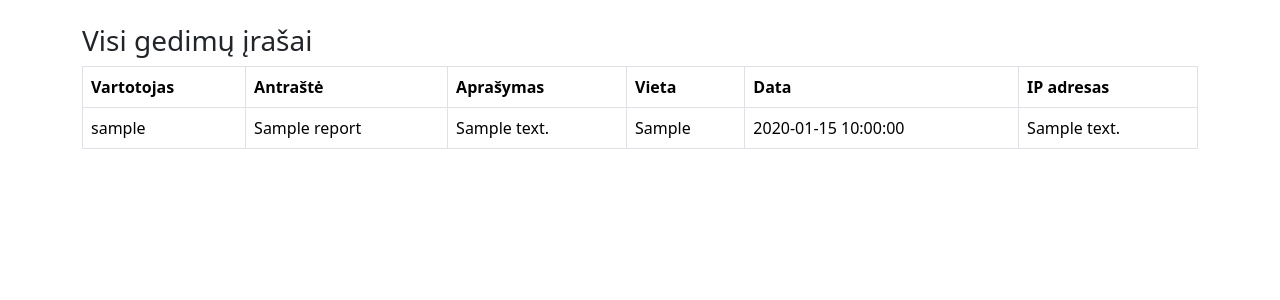
After one commit to UgniusIST23/gedimu-registravimas, a PHP site: page /view_reports.php in a window 1280 px wide. The commit adds this page. Shown: the top 300 px of the page. Run offline with PHP 8.4, Linux system fonts and the light colour scheme; a user stored in the database is signed in; data comes from the database, SQL or seed files in the repository; tables that the repository leaves empty or names only in its code hold one stand-in row (values such as "Sample post").

Commit message:
4 užduotis, C dalis

```diff
--- a/index.php
+++ b/index.php
@@ -24,6 +24,7 @@ $username = $_SESSION['username'];
         <p>Pasirinkite, ką norite daryti:</p>
         <a href="change_password.php" class="btn btn-primary m-1">A. Pakeisti slaptažodį</a>
         <a href="add_report.php" class="btn btn-warning m-1">B. Pridėti gedimo įrašą</a>
+        <a href="view_reports.php" class="btn btn-success">C. Peržiūrėti visus įrašus</a>
     </div>
 </div>
 
--- /dev/null
+++ b/view_reports.php
@@ -0,0 +1,67 @@
+<?php
+require 'autoload.php';
+use App\Services\Database;
+
+session_start();
+
+// Neprisijungę vartotojai neturi prieigos
+if (!isset($_SESSION['username'])) {
+    header("Location: login.php");
+    exit;
+}
+
+$db = new Database();
+
+// Gauname visus įrašus su prisijungusiu vartotoju
+$stmt = $db->pdo->query("
+    SELECT reports.*, users.username
+    FROM reports
+    JOIN users ON reports.user_id = users.id
+    ORDER BY reports.created_at DESC
+");
+
+$reports = $stmt->fetchAll();
+?>
+
+<!DOCTYPE html>
+<html lang="lt">
+<head>
+    <meta charset="UTF-8">
+    <title>Gedimų sąrašas</title>
+    <link href="https://cdn.jsdelivr.net/npm/bootstrap@5.3.3/dist/css/bootstrap.min.css" rel="stylesheet">
+</head>
+<body class="container py-4">
+
+<h3>Visi gedimų įrašai</h3>
+
+<?php if (empty($reports)): ?>
+    <p>Gedimų įrašų nėra.</p>
+<?php else: ?>
+    <table class="table table-bordered">
+        <thead>
+            <tr>
+                <th>Vartotojas</th>
+                <th>Antraštė</th>
+                <th>Aprašymas</th>
+                <th>Vieta</th>
+                <th>Data</th>
+                <th>IP adresas</th>
+            </tr>
+        </thead>
+        <tbody>
+            <?php foreach ($reports as $report): ?>
+                <tr>
+                    <td><?php echo htmlspecialchars($report['username']); ?></td>
+                    <td><?php echo htmlspecialchars($report['title']); ?></td>
+                    <td><?php echo htmlspecialchars($report['description']); ?></td>
+                    <td><?php echo htmlspecialchars($report['location']); ?></td>
+                    <td><?php echo $report['created_at']; ?></td>
+                    <td><?php echo $report['ip_address']; ?></td>
+                </tr>
+            <?php endforeach; ?>
+        </tbody>
+    </table>
+<?php endif; ?>
+
+</body>
+</html>
```
